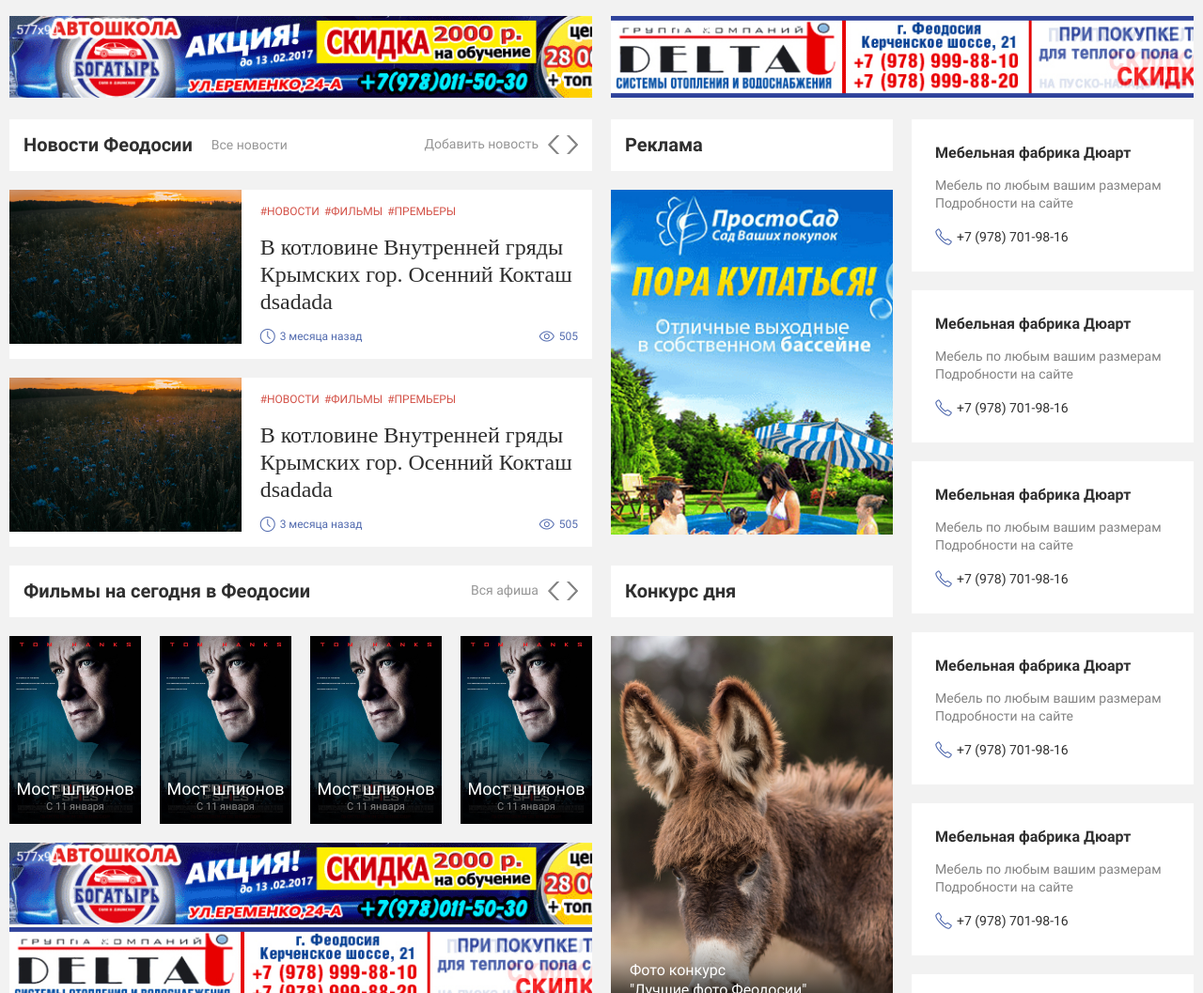
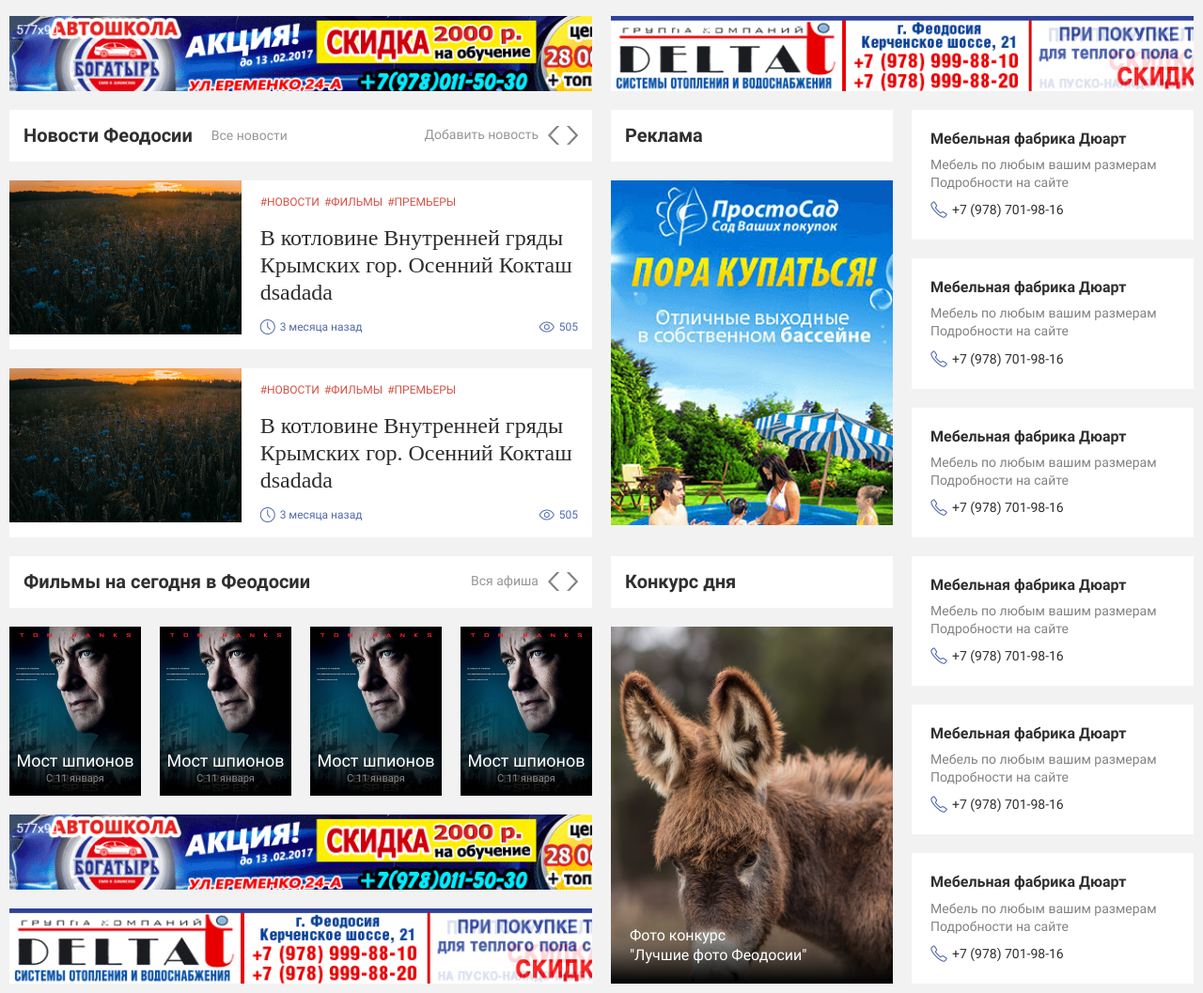
Before and after one commit to n0m0d/feo_portal, a website: page app/index.html in a window 1280 px wide. Shown: the part 1128-2185 px from the top of the page at 94% size. Drawn offline with Linux system fonts and the light colour scheme.

Commit message:
index выровнял

```diff
--- a/app/index.html
+++ b/app/index.html
@@ -510,14 +510,14 @@
 			<div class="main-banners">
 				<div class="row">
 					<div class="col-md-6">
-						<div class="banner-wrap">
+						<div class="banner-wrap banner-wrap-80">
 							<a href="#">
 								<img class="img-responsive" src="img/banners/banner-2.jpg" alt="alt">
 							</a>
 						</div>
 					</div>
 					<div class="col-md-6">
-						<div class="banner-wrap">
+						<div class="banner-wrap banner-wrap-80">
 							<a href="#">
 								<img class="img-responsive" src="img/banners/banner-3.jpg" alt="alt">
 							</a>
@@ -740,14 +740,14 @@
 								<div class="main-banners hidden-sm hidden-xs">
 									<div class="row">
 										<div class="col-md-12">
-											<div class="banner-wrap">
+											<div class="banner-wrap banner-wrap-80">
 												<a href="#">
 													<img class="img-responsive" src="img/banners/banner-2.jpg" alt="alt">
 												</a>
 											</div>
 										</div>
 										<div class="col-md-12">
-											<div class="banner-wrap">
+											<div class="banner-wrap banner-wrap-80">
 												<a href="#">
 													<img class="img-responsive" src="img/banners/banner-3.jpg" alt="alt">
 												</a>
@@ -1328,7 +1328,7 @@
 								</div>
 							</div>
 							<div class="col-md-4 col-sm-4 col-xs-12 hidden-sm hidden-xs">
-								<div class="blue-box">
+								<div class="blue-box links">
 									<div class="blue-title">
 										<h2>Отдых в Феодосии</h2>
 									</div>
--- a/app/sass/main.sass
+++ b/app/sass/main.sass
@@ -572,14 +572,17 @@ h3
 
 /********** BANNERS **********/
 .main-banners
-	padding: 20px 0 0 0
+	//padding: 20px 0 0 0
 
 .banner-wrap
 	text-align: center
 	max-height: 90px
 	overflow: hidden
+	margin-top: 20px
 	a
 		display: inline-block
+.banner-wrap-80
+	max-height: 80px
 
 .vertical-banners
 	.banner-wrap
@@ -961,6 +964,10 @@ blockquote
 			padding: 0 20px
 	.blue-content
 		padding: 20px
+.links
+	.blue-content
+		max-height: 400px
+		overflow: hidden
 
 /********** YELLOW BOX **********/
 .yellow-box
@@ -1201,6 +1208,9 @@ blockquote
 					font-size: 11px
 					line-height: 16px
 					color: #888888
+			.img-wrap
+				max-height: 180px
+				overflow: hidden
 
 /********** SLIDER STYLE 3 **********/
 .slider-style-3
@@ -1243,6 +1253,9 @@ blockquote
 					line-height: 19px
 					color: #fff
 					width: 100%
+			.img-wrap
+				max-height: 180px
+				overflow: hidden
 
 /********** SLIDER CONTROLS **********/
 .sliderarrowsmain
@@ -1272,11 +1285,11 @@ blockquote
 	margin-top: 20px
 	.block-sticker
 		background-color: #fff
-		padding: 25px
+		padding: 20px
 		font-size: 0
 		margin-bottom: 20px
 		p
-			margin: 15px 0
+			margin: 8.15px 0
 			font-size: 14px
 			line-height: 19px
 			color: #828282
@@ -1305,7 +1318,7 @@ blockquote
 	font-size: 0
 	.img-wrap
 		text-align: center
-		max-height: 407px
+		max-height: 380px
 		overflow: hidden
 		a
 			display: inline-block
```
Also changed, not shown: app/css/main.min.css, 1 other file.
